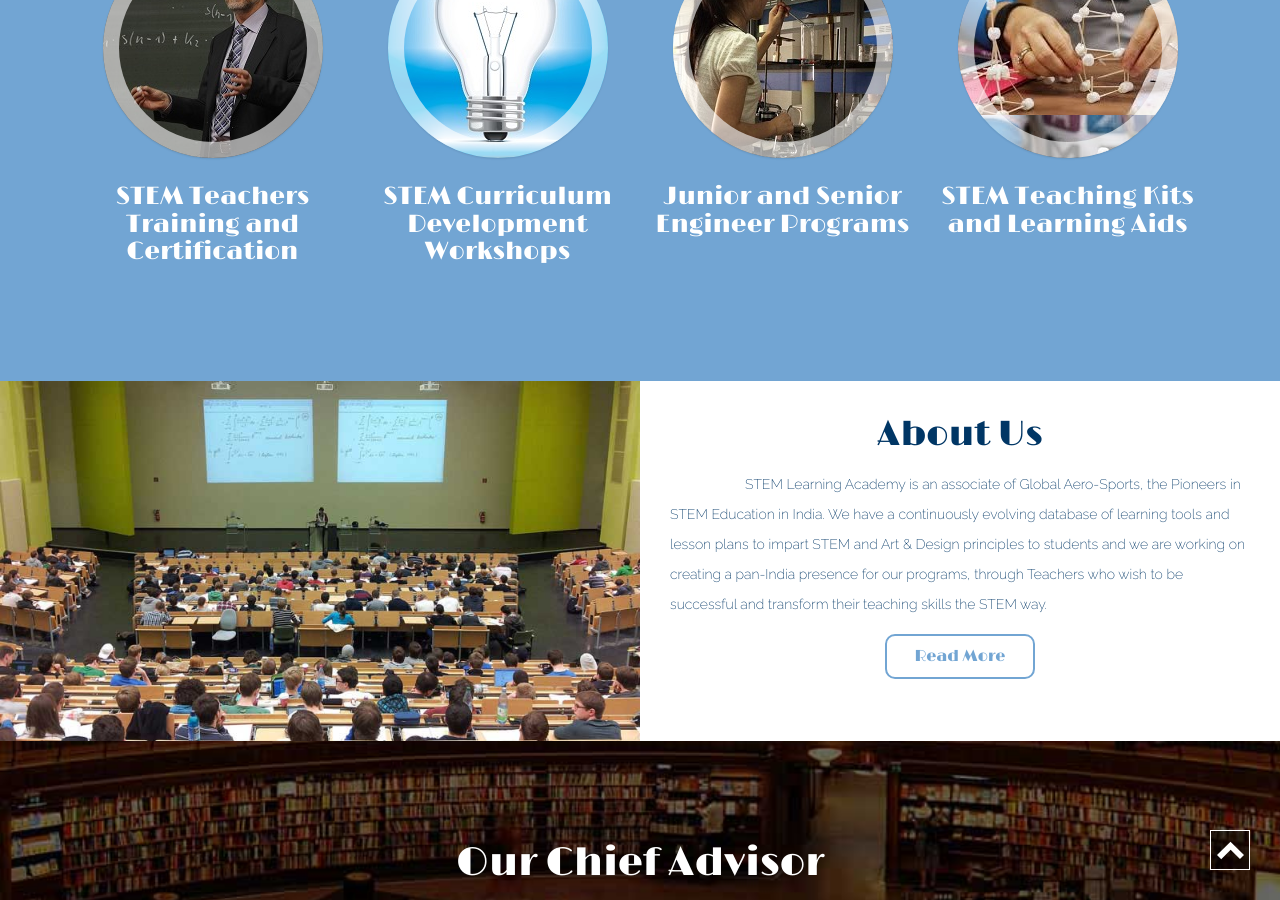
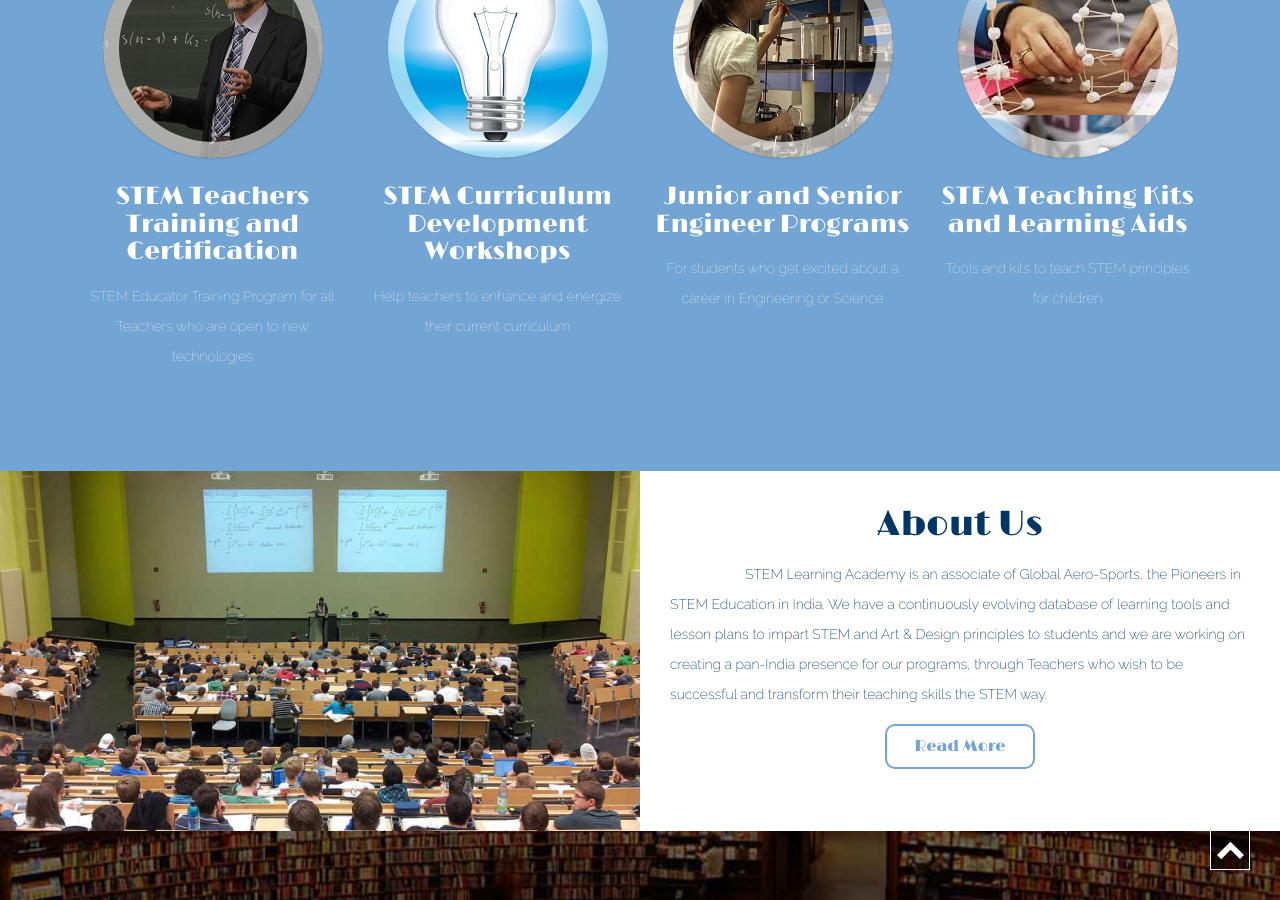
Before and after one commit to dhanyacm/stem, a Jekyll site: the page built from index.html, in a window 1280 px wide and 900 px high, scrolled down 931 px. Built offline with Jekyll 4.4.1, drawn with Linux system fonts in a browser that asks for light colours; a script that is not in the unit is left out.

Commit message:
programmes

```diff
--- a/index.html
+++ b/index.html
@@ -25,7 +25,7 @@
 					</div>
 				</div>
 				<h4 class="slideanim">STEM Teachers Training and Certification</h4>
-				<p class="serv-w3 slideanim"></p>
+				<p class="serv-w3 slideanim">STEM Educator Training Program for all Teachers who are open to new technologies</p>
 			</div>
 		</a>
 
@@ -79,7 +79,7 @@
 					</div>
 				</div>
 				<h4 class="slideanim">STEM Curriculum Development Workshops</h4>
-				<p class="serv-w3 slideanim"></p>
+				<p class="serv-w3 slideanim">Help teachers to enhance and energize their current curriculum</p>
 			</div>
 		</a>
 
@@ -129,13 +129,13 @@
 					</div>
 				</div>
 				<h4 class="slideanim">Junior and Senior Engineer Programs</h4>
-				<p class="serv-w3 slideanim"></p>
+				<p class="serv-w3 slideanim">For students who get excited about a career in Engineering or Science</p>
 			</div>
 		</a>
 
 		<div class="modal fade" id="EngineerLink" tabindex="-1" role="dialog" aria-labelledby="EngineerLink" aria-hidden="true">
 		<div class="modal-dialog modal-lg">
-			<div class="modal-content">
+			<div class="modal-content" style="overflow:hidden">
 				<div class="modal-header">
 					<button type="button" class="close" data-dismiss="modal" aria-hidden="true">&times;</button>
 					<h4 class="modal-title">STEM Junior and Senior Engineer Programs</h4>
@@ -143,7 +143,7 @@
 				<div class="modal-body">
 
 					<div class="col-lg-12 col-md-12 col-sm-12">
-						<h5>Junior Engineer Program</h5>
+						<h4><b>Junior Engineer Program</b></h4>
 						<p>
 						Global Aero-Sports is the first to launch unique and exciting STEM based
 Program for school kids in the grades 6-12 which includes” Aero Modelling,
@@ -165,7 +165,7 @@
 
 						</p>
 
-							<h5>Senior Engineer Program</h5>
+							<h4><b>Senior Engineer Program</b></h4>
 						<p>
 						Once the students complete the Junior Engineer Foundation Program they
 will be admitted to the Senior Engineer Program. Here they work in Teams on
@@ -216,7 +216,8 @@
 					</div>
 				</div>
 				<h4 class="slideanim">STEM Teaching Kits and Learning Aids</h4>
-				<p class="serv-w3 slideanim"></p>
+				<p class="serv-w3 slideanim">Tools and kits to teach STEM principles for
+children</p>
 			</div>
 		</a>
 		<div class="modal fade" id="TeachingKitLink" tabindex="-1" role="dialog" aria-labelledby="TeachingKitLink" aria-hidden="true">
```
